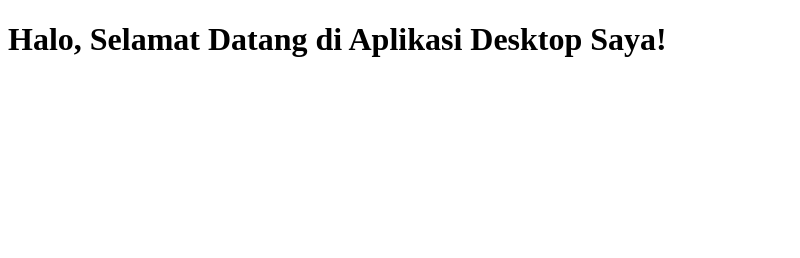
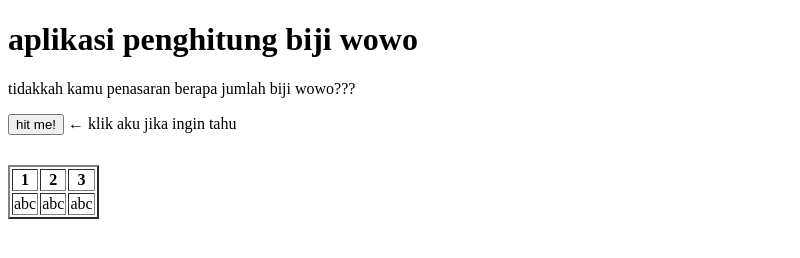
Before and after one commit to fyou00/electron_app, an Electron app: page index.html in a window 800 px wide. Drawn offline with Linux system fonts and the light colour scheme.

Commit message:
update index

```diff
--- a/index.html
+++ b/index.html
@@ -1,9 +1,30 @@
 <!DOCTYPE html>
-<html>
+<html lang="en">
 <head>
+  <meta charset="UTF-8">
+  <meta name="viewport" content="width=device-width, initial-scale=1.0">
   <title>Aplikasi Desktop JS</title>
+  <link rel="stylesheet" href="css/style.css" />
 </head>
 <body>
-  <h1>Halo, Selamat Datang di Aplikasi Desktop Saya!</h1>
+  <h1>aplikasi penghitung biji wowo</h1>
+  <p>tidakkah kamu penasaran berapa jumlah biji wowo???</p>
+  <button id="tombolbijiwowo">hit me!</button> &larr; klik aku jika ingin tahu
+  <table border="2">
+    <thead>
+      <tr>
+        <th>1</th>
+        <th>2</th>
+        <th>3</th>
+      </tr>
+    </thead>
+    <tbody>
+      <tr>
+        <td>abc</td>
+        <td>abc</td>
+        <td>abc</td>
+      </tr>
+    </tbody>
+  </table>
 </body>
 </html>
```
